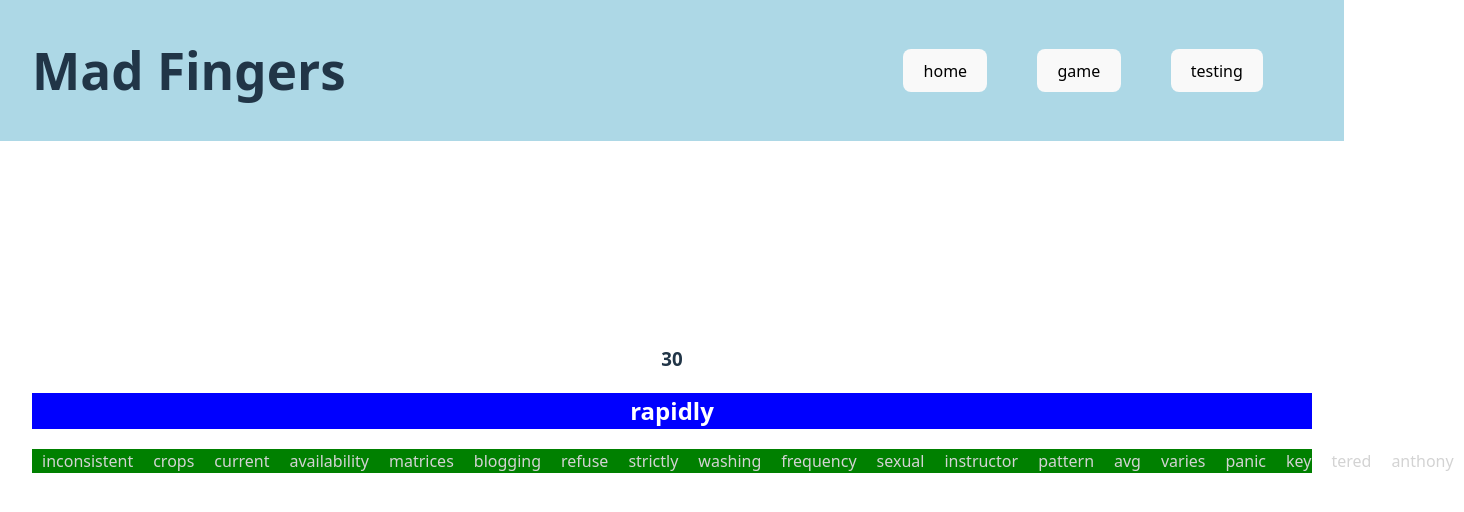
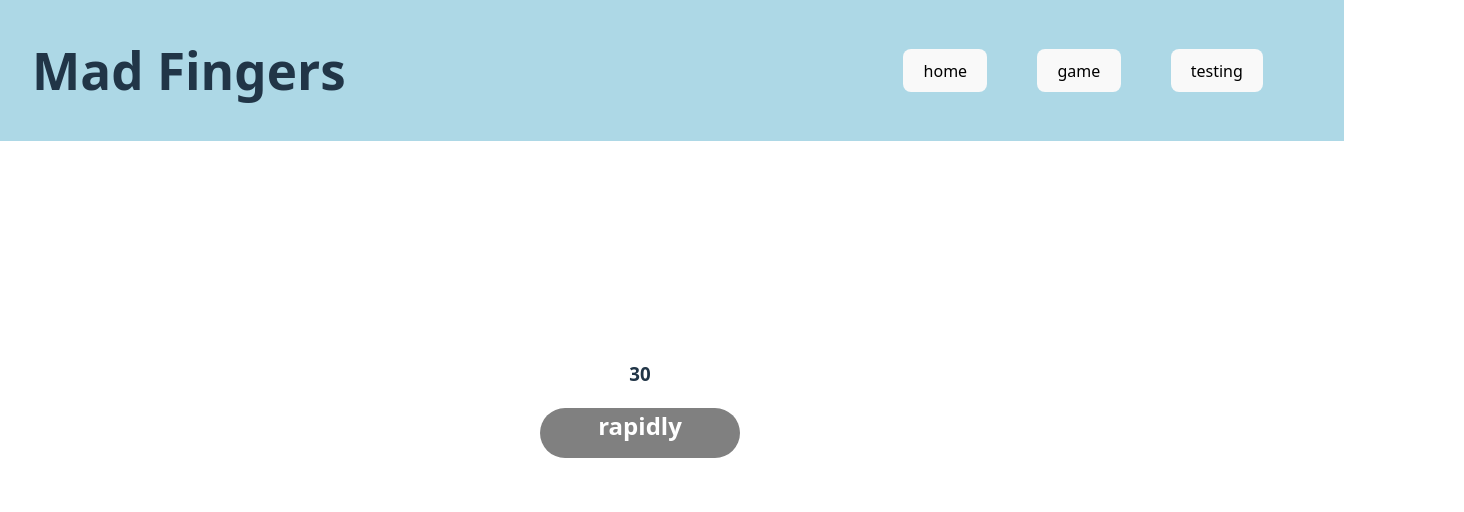
Before and after one commit to Justin1812Z/Mad-Fingers, a React (Vite) app: page /game in a window 1280 px wide. Shown: the top 512 px of the page, 1464 px wide, since content can reach past the window. Built offline with nearby package versions, Linux system fonts and the light colour scheme.

Commit message:
added working timer and results page

```diff
--- a/src/App.tsx
+++ b/src/App.tsx
@@ -8,15 +8,16 @@ import Testing from './components/Testing/Testing'
 import Results from './components/Results/Results'
 
 function App() {
+  const [wordCount, setWordCount] = useState(0);
 
   return (
     <Router>
        <Navbar />
         <Routes>
           <Route path="/" element={<Welcome />} />
-          <Route path="/game" element={<Game />} />
+          <Route path="/game" element={<Game wordCount={wordCount} setWordCount={setWordCount} />} />
           <Route path="/testing" element={<Testing />} />
-          <Route path="/results" element={<Results />} />
+          <Route path="/results" element={<Results wordCount={wordCount} />} />
         </Routes>
       </Router>
   )
--- a/src/components/Game/Game.css
+++ b/src/components/Game/Game.css
@@ -1,13 +1,6 @@
 /* ...existing code... */
 
-.game {
-    /* display: flex;
-    width: 100vw;
-    position: relative;
-    justify-content: flex-start;
-    align-items: center;
-    overflow: hidden; */
-}
+
 
 
 .prev-word-container {
@@ -20,8 +13,11 @@
 
 
 .current-word-container {
-    background-color: blue;
+    background-color: gray;
     color: white;
+    width: 200px;
+    height: 50px;
+    border-radius: 25px;
 }
 .correct-letter {
     color: green;
--- a/src/components/Game/Game.tsx
+++ b/src/components/Game/Game.tsx
@@ -1,25 +1,24 @@
-import axios from "axios";
-import { useEffect, useState, useRef } from "react";
+import { useEffect, useState } from "react";
 import words from "../../data/wordlist.json";
 import "./Game.css";
-import { Navigate, useNavigate } from "react-router-dom";
+import { useNavigate } from "react-router-dom";
 
-function Game() {
+function Game({ wordCount, setWordCount }: { wordCount: number; setWordCount: (count: number) => void }) {
     const [loading, setLoading] = useState(true);
     const [currentWord, setCurrentWord] = useState(" ");
     const [currentLetterIndex, setCurrentLetterIndex] = useState(0);
-    const [wordCount, setWordCount] = useState(0);
+    //const [wordCount, setWordCount] = useState(0);
 
     const [futureWords, setFutureWords] = useState<string[]>(["loading..."]);
-    const [prevWords, setPrevWords] = useState<string[]>([]);
-    const [newWords, setNewWords] = useState<string[]>([]);
+    //const [prevWords, setPrevWords] = useState<string[]>([]);
+    const [newWords] = useState<string[]>([]);
     const [timer, setTimer] = useState(30.00);
     const [timerStarted, setTimerStarted] = useState(false);
     const navigate = useNavigate();
 
 
     //*** Depricated ***Fetch words from API
-    const fetchAPI = async () => {
+    //const fetchAPI = async () => {
         // await axios
         //     .get("https://random-word-api.herokuapp.com/word?number=42")
         //     .then((response) => {
@@ -31,13 +30,13 @@ function Game() {
         //     })
         //     .then(() => setLoading(false));
 
-    };
+    //};
 
 
 
     //Update currentWord when wordCount or futureWords changes
     useEffect(() => {
-        if(loading == false){
+        if (loading == false) {
             setCurrentWord(futureWords.shift() || "No words available");
         }
     }, [wordCount, futureWords]);
@@ -47,9 +46,9 @@ function Game() {
     //Handle key strokes and check if they match the current word
     useEffect(() => {
         const onKeyPress = (event: KeyboardEvent) => {
-            if(timerStarted == false && wordCount == 0 && currentLetterIndex == 0){
-                 setTimerStarted(true);
-                 startTime();
+            if (timerStarted == false && wordCount == 0 && currentLetterIndex == 0) {
+                setTimerStarted(true);
+                startTime();
             }
             if (event.key === currentWord[currentLetterIndex]?.toLowerCase()) {
                 setCurrentLetterIndex(currentLetterIndex + 1);
@@ -73,9 +72,12 @@ function Game() {
     useEffect(() => {
         //fetchAPI();
 
-        for (let n = 0; n < 10; n++) {
+        setWordCount(0);
+
+        for (let n = 0; n < 100; n++) {
             const randomIndex = Math.floor(Math.random() * 8161);
             newWords.push(words.words[randomIndex]);
+
         }
 
         setFutureWords(newWords);
@@ -90,14 +92,19 @@ function Game() {
             setTimer(prevTimer => {
                 if (prevTimer <= 0.01) {
                     clearInterval(intervalId);
-                    navigate("/results");
+
                     return 0;
                 }
                 return +(prevTimer - 0.01).toFixed(2);
             });
         }, 10);
+    }
 
-}
+    useEffect(() => {
+        if (timer === 0) {
+            navigate("/results");
+        }
+    }, [timer, navigate]);
 
     return (
         <div className="game">
@@ -125,7 +132,7 @@ function Game() {
             </div>
 
 
-            <div className="future-word-container">
+            {/* <div className="future-word-container">
                 {futureWords.map((word, index) => (
                     <span
                         className="future-word"
@@ -134,7 +141,7 @@ function Game() {
                         {word}
                     </span>
                 ))}
-            </div>
+            </div> */}
 
         </div>
     );
--- a/src/components/Navbar/Navbar.tsx
+++ b/src/components/Navbar/Navbar.tsx
@@ -1,4 +1,3 @@
-import React from 'react';
 import './Navbar.css';
 import { NavLink } from 'react-router-dom';
 
--- a/src/components/Results/Results.tsx
+++ b/src/components/Results/Results.tsx
@@ -1,10 +1,13 @@
 
 
-function Results() {
+
+function Results({wordCount}: {wordCount: number}) {
+
 
     return(
         <div className="results">
             <h1>Results</h1>
+            <h2>WPM: {wordCount * 2}</h2>
         </div>
     )
 }
--- a/src/components/Welcome/Welcome.tsx
+++ b/src/components/Welcome/Welcome.tsx
@@ -1,4 +1,3 @@
-import React from 'react';
 import { Link } from 'react-router-dom';
 
 function Welcome() {
```
